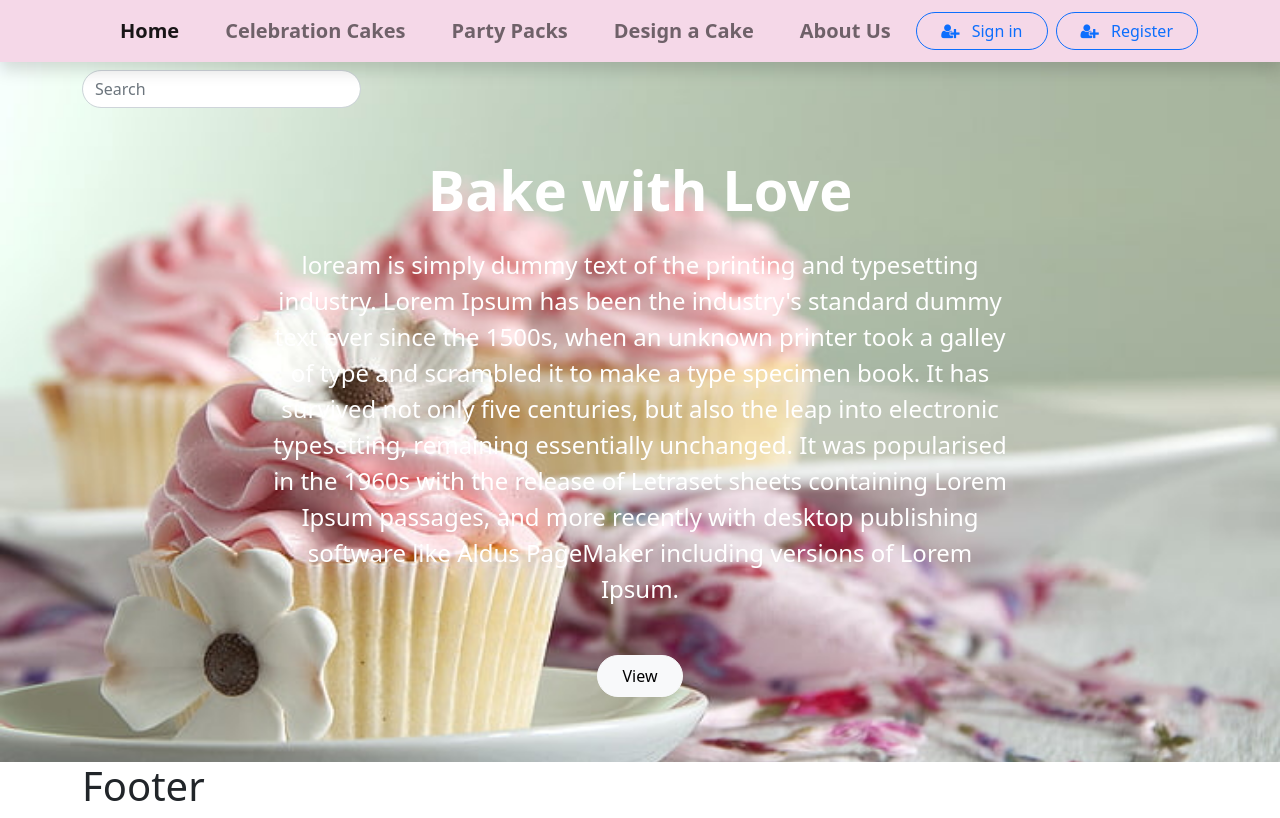
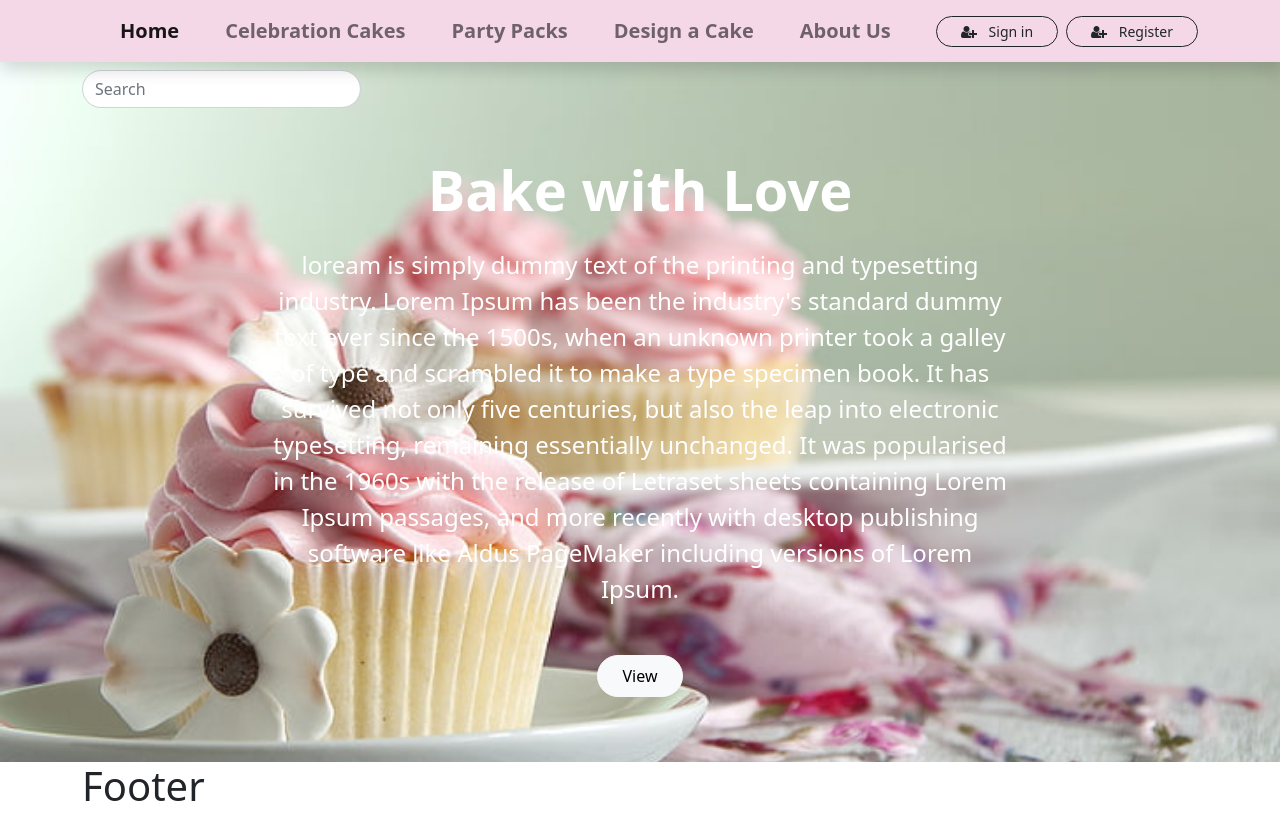
Before and after one commit to kchamithri/MyCake-SystemDevelopment, a React (Create React App) app: page / in a window 1280 px wide. Built offline with nearby package versions, Linux system fonts and the light colour scheme.

Commit message:
buttons changed

```diff
--- a/src/Components/Navbar.jsx
+++ b/src/Components/Navbar.jsx
@@ -45,10 +45,10 @@ const Navbar = () => {
                 </NavLink>
               </li>
             </ul>
-            <NavLink to="/login" className="btn btn-outline-primary ms-2 px-4 rounded-pill">
+            <NavLink to="/login" className="btn btn-outline-dark ms-2 px-4 rounded-pill btn-sm">
               <i className="fa fa-user-plus me-2"></i> Sign in{" "}
             </NavLink>
-            <NavLink to="/register" className="btn btn-outline-primary ms-2 px-4 rounded-pill">
+            <NavLink to="/register" className="btn btn-outline-dark ms-2 px-4 rounded-pill btn-sm">
               <i className="fa fa-user-plus me-2"></i> Register{" "}
             </NavLink>
           </div>
```
